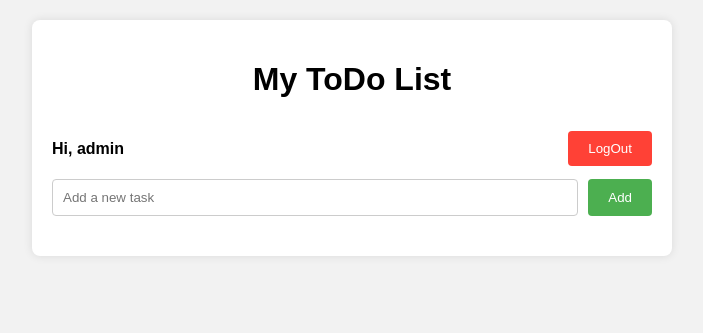
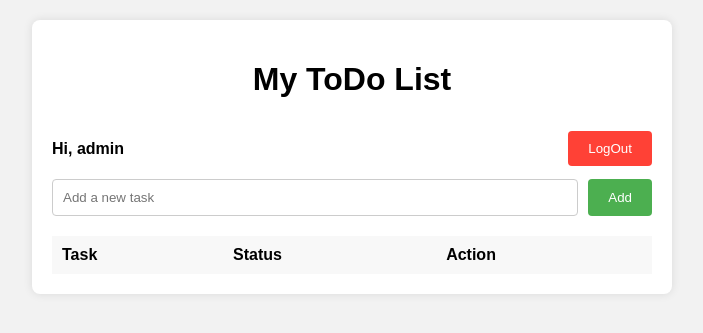
Before and after one commit to waltertaya/Todo, a Django app: page /home/ in a window 1280 px wide. Shown: the top 333 px of the page, without its empty margins (288-991 px from the left). Run offline with Django 5.2, Linux system fonts and the light colour scheme; a user stored in the database is signed in; data comes from the database, SQL or seed files in the repository; both versions use the stored data as it was after the commit; lists and menus that the app fills with data are empty.

Commit message:
Enabled  deleting and marking of tasks as completed

```diff
--- a/todo_app/templates/todo_app/home.html
+++ b/todo_app/templates/todo_app/home.html
@@ -101,6 +66,40 @@
         padding: 10px 20px;
         border-radius: 4px;
         cursor: pointer;
+      }
+      table {
+        width: 100%;
+        border-collapse: collapse;
+        margin-top: 20px;
+      }
+      table th,
+      table td {
+        padding: 10px;
+        text-align: left;
+      }
+      table th {
+        background-color: #f8f8f8;
+      }
+      .task-actions {
+        border: none;
+        padding: 5px 10px;
+        border-radius: 4px;
+        cursor: pointer;
+        margin-left: 5px;
+      }
+      .completed_btn {
+        background-color: #007bff;
+        color: #ffffff;
+      }
+      .delete-btn {
+        background-color: #ff4136;
+        color: #ffffff;
+      }
+      .completed_btn:hover {
+        background-color: #0056b3;
+      }
+      .delete-btn:hover {
+        background-color: firebrick;
       }
     </style>
   </head>
@@ -116,16 +115,54 @@
 
       <form action="" method="post">
         {% csrf_token %}
-      <div class="form-group">
-        <input type="text" id="new-task" placeholder="Add a new task" name="task"/>
-        <button onclick="addTask()">Add</button>
-      </div>
+        <div class="form-group">
+          <input
+            type="text"
+            id="new-task"
+            placeholder="Add a new task"
+            name="task"
+          />
+          <button onclick="addTask()">Add</button>
+        </div>
       </form>
-      <ul id="task-list">
-        <!-- Tasks will be dynamically added here -->
-      </ul>
+      <table id="tasks">
+        <thead>
+          <tr>
+            <th>Task</th>
+            <th>Status</th>
+            <th>Action</th>
+          </tr>
+        </thead>
+        <tbody>
+          {% for task in tasks%}
+          <tr>
+            <td>{{ task.title }}</td>
+            <td>
+              {% if task.complete %}
+              <span style="color: green">Completed</span>
+              {% else %}
+              <span style="color: red">Pending</span>
+              {% endif %}
+            </td>
+            <td>
+              <a href="{% url 'complete_task' task.title%}">
+                <button class="task-actions completed_btn">
+                  {% if task.complete %} inProgress {% else %} Done {% endif %}
+                </button></a
+              >
+              <a href=" {% url 'delete_task' task.title%}">
+                <button
+                  class="task-actions delete-btn"
+                  onclick="deleteTask({{ task.id }})"
+                >
+                  Delete
+                </button></a
+              >
+            </td>
+          </tr>
+          {% endfor %}
+        </tbody>
+      </table>
     </div>
-
-
   </body>
 </html>
--- a/todo_app/urls.py
+++ b/todo_app/urls.py
@@ -7,4 +7,7 @@ urlpatterns = [
     path('login/', views.user_login, name='login'),
     path('logout/', views.user_logout, name='logout'),
     path('home/', views.home, name='home'),
+    path('delete/<str:name>/', views.delete_task, name='delete_task'),
+    path('complete/<str:name>/', views.complete_task, name='complete_task'),
+
 ]
--- a/todo_app/views.py
+++ b/todo_app/views.py
@@ -61,11 +61,24 @@ def home(request):
         if task:
             task = Task(user=request.user, title=task)
             task.save()
-            messages.success(request, 'Task added successfully')
 
-        else:
-            messages.error(request, 'Task cannot be empty')
-    return render(request, 'todo_app/home.html')
+
+    tasks = Task.objects.filter(user=request.user)
+    context = {'tasks': tasks}
+    return render(request, 'todo_app/home.html', context)
+
+
+def delete_task(request, name):
+    task = Task.objects.get(user = request.user, title=name)
+    task.delete()
+    return redirect('home')
+
+def complete_task(request, name):
+    task = Task.objects.get(user = request.user, title=name)
+    task.complete = True
+    task.save()
+    return redirect('home')
+
 
 def user_logout(request):
     logout(request)
```
Also changed, not shown: other parts of todo_app/templates/todo_app/home.html (+0 -35 lines), db.sqlite3.
